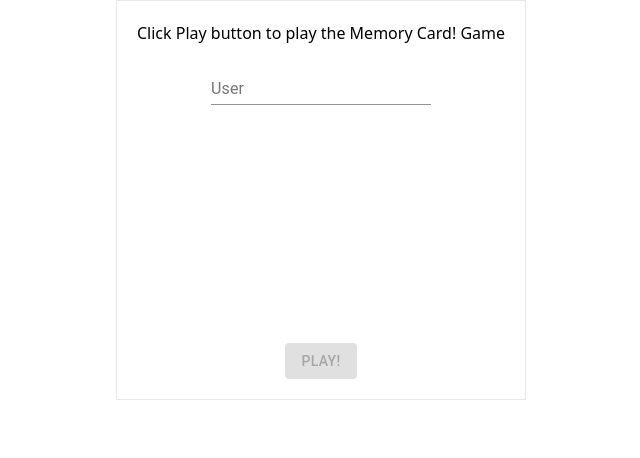
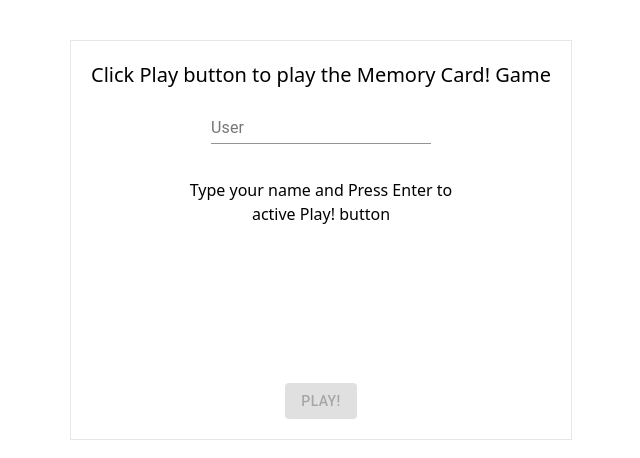
Before and after one commit to homfarnam/Memory-game, a React (Create React App) app: page / in a window 1280 px wide. Shown: the top 458 px of the page, without its empty margins (319-959 px from the left). Built offline with nearby package versions, Linux system fonts and the light colour scheme.

Commit message:
Change username style

```diff
--- a/src/pages/Home.tsx
+++ b/src/pages/Home.tsx
@@ -28,11 +28,17 @@ const Home = () => {
 
   return (
     <div className="w-full flex items-center justify-center">
-      <div className="border p-5 flex flex-col items-center justify-between h-[400px]">
+      <div className="border p-5 flex flex-col items-center justify-between h-[400px] my-10 ">
         <div>
-          <h3>Click Play button to play the Memory Card! Game</h3>
+          <h3 className="flex items-center justify-center w-full text-xl font-medium">
+            Click Play button to play the Memory Card! Game
+          </h3>
           {isText ? (
-            <span id="user" onClick={() => setIsText((prev) => !prev)}>
+            <span
+              className="w-full flex items-center justify-center text-lg my-5"
+              id="user"
+              onClick={() => setIsText((prev) => !prev)}
+            >
               Hello {user}
             </span>
           ) : (
@@ -73,6 +79,9 @@ const Home = () => {
                       placeholder="Enter your name"
                     />
                   </div>
+                  <span className="w-7/12 font-medium leading-6 text-center">
+                    Type your name and Press Enter to active Play! button
+                  </span>
                 </Form>
               )}
             </Formik>
```
